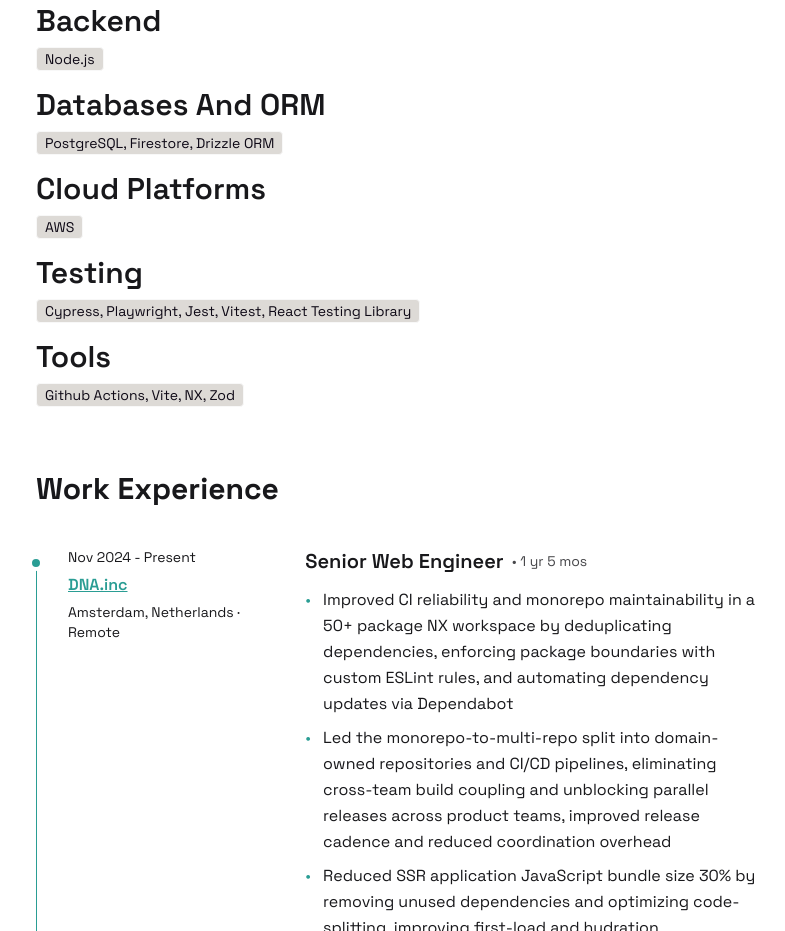
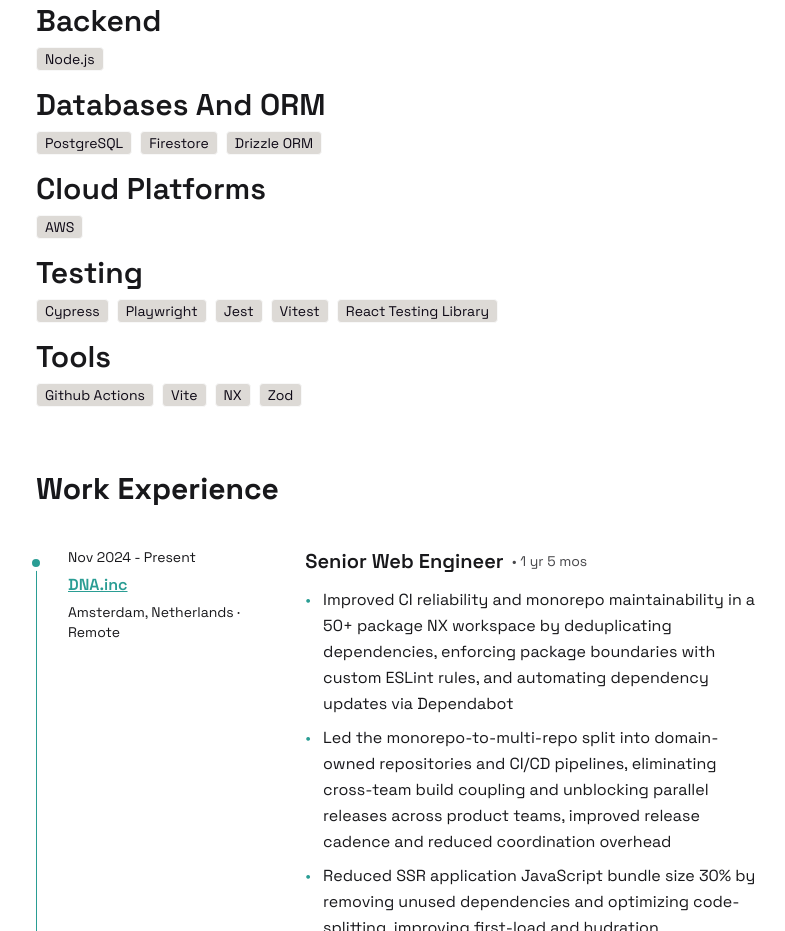
Before and after one commit to simonepizzamiglio/simonepizzamiglio.com, an Astro site: page /about in a window 1280 px wide. Shown: the part 951-1882 px from the top of the page, without its empty margins (244-1029 px from the left). Built offline with nearby package versions, Linux system fonts and the light colour scheme; Astro itself is replaced by a stand-in of ours.

Commit message:
fix skills

```diff
--- a/src/pages/about.astro
+++ b/src/pages/about.astro
@@ -72,7 +72,7 @@ import { Fragment } from "astro/dist/runtime/server"
 						},
 						{
 							group: "Databases and ORM",
-							skills: ["PostgreSQL, Firestore, Drizzle ORM"],
+							skills: ["PostgreSQL", "Firestore", "Drizzle ORM"],
 						},
 						{
 							group: "cloud-platforms",
@@ -81,12 +81,16 @@ import { Fragment } from "astro/dist/runtime/server"
 						{
 							group: "Testing",
 							skills: [
-								"Cypress, Playwright, Jest, Vitest, React Testing Library",
+								"Cypress",
+								"Playwright",
+								"Jest",
+								"Vitest",
+								"React Testing Library",
 							],
 						},
 						{
 							group: "Tools",
-							skills: ["Github Actions, Vite, NX, Zod"],
+							skills: ["Github Actions", "Vite", "NX", "Zod"],
 						},
 					].map(({ group, skills }) => (
 						<div>
```
